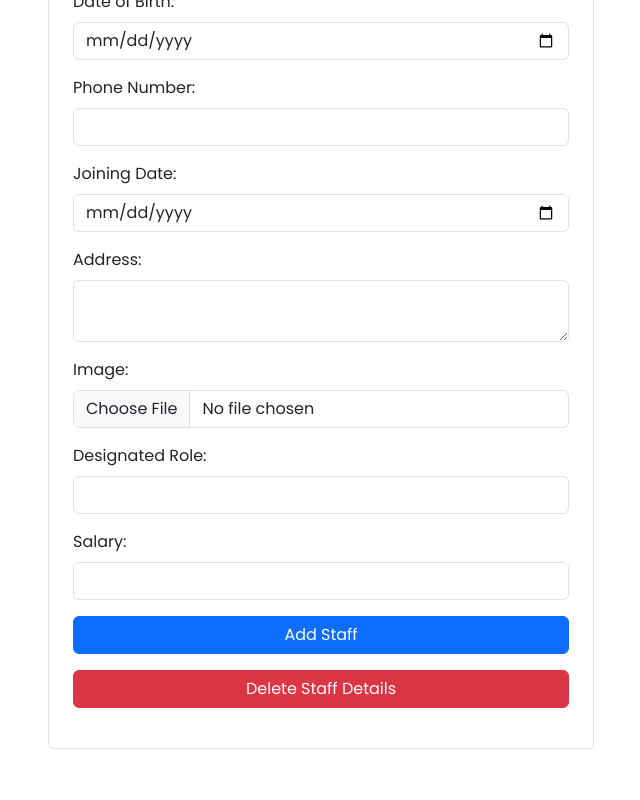
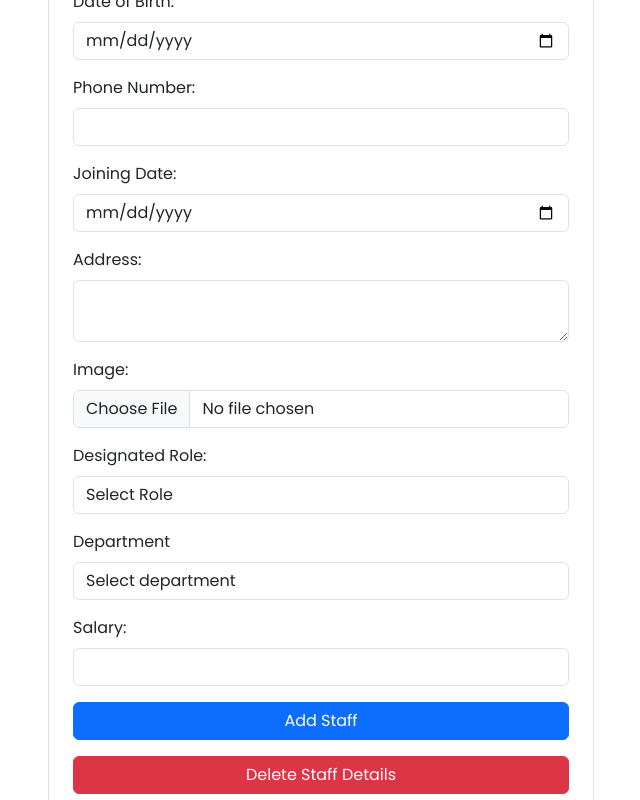
Before and after one commit to elvinjoy/HRM-admin-panel, a React (Vite) app: page /editstaff in a window 1280 px wide. Shown: the part 373-1173 px from the top of the page, without its empty margins (319-959 px from the left). Before the commit the page ends 1122 px from the top, so only its background shows below. Built offline with nearby package versions, Linux system fonts and the light colour scheme.

Commit message:
adding team lead is completed

```diff
--- a/src/components/addStaff/AddStaff.jsx
+++ b/src/components/addStaff/AddStaff.jsx
@@ -70,7 +70,19 @@ const AddStaff = () => {
                             </div>
                             <div className="mb-3">
                                 <label className="form-label">Designated Role:</label>
-                                <input type="text" className="form-control" name="designation" value={formData.designation} onChange={handleChange} />
+                                <select className="form-control" name="designation" value={formData.designation} onChange={handleChange}>
+                                    <option value="">Select Role</option>
+                                    <option value="Employee">Employee</option>
+                                    <option value="Team Lead">Team Lead</option>
+                                </select>
+                            </div>
+                            <div className="mb-3">
+                                <label className="form-label">Department</label>
+                                <select className="form-control" name="designation" value={formData.designation} onChange={handleChange}>
+                                    <option value="">Select department</option>
+                                    <option value="Employee">App development</option>
+                                    <option value="Team Lead">web development</option>
+                                </select>
                             </div>
                             <div className="mb-3">
                                 <label className="form-label">Salary:</label>
--- a/src/components/dashboard/AdminDashboard.jsx
+++ b/src/components/dashboard/AdminDashboard.jsx
@@ -2,6 +2,8 @@ import React, { useState, useEffect } from 'react';
 import { Link } from 'react-router-dom';
 import './AdminDashboard.css';
 import nike from '../../assets/nike-min.jpg';
+import profile from '../../assets/profile.jpg';
+import bluebag from '../../assets/blueBag.jpg';
 
 const AdminDashboard = () => {
   const [sidebarActive, setSidebarActive] = useState(false);
@@ -108,7 +110,7 @@ const AdminDashboard = () => {
             <i className="bx bx-search"></i>
           </div>
           <div className="profile-details">
-            <img src={nike} alt="" />
+            <img src={profile} alt="" />
             <span className="admin_name">Prem Shahi</span>
             <i className="bx bx-chevron-down"></i>
           </div>
@@ -119,7 +121,7 @@ const AdminDashboard = () => {
             <div className="box">
               <Link to="/addstaff">
                 <div className="right-side">
-                  <div className="box-topic">Add Staffs</div> {/* Removed text */}
+                  <div className="box-topic">Add Staffs</div>
                   <div className="indicator">
                     <i class='bx bxs-user-plus'></i>
                     <span className="text">Click Here</span>
@@ -131,7 +133,7 @@ const AdminDashboard = () => {
             <div className="box">
               <Link to="/allstaffs">
                 <div className="right-side">
-                  <div className="box-topic">Edit Staff</div> {/* Removed text */}
+                  <div className="box-topic">Edit Staff</div>
                   <div className="indicator">
                     <i className="bx bx-up-arrow-alt"></i>
                     <span className="text">Click Here</span>
@@ -143,7 +145,7 @@ const AdminDashboard = () => {
             <div className="box">
               <Link to="/addclients">
                 <div className="right-side">
-                  <div className="box-topic">Add Clients</div> {/* Removed text */}
+                  <div className="box-topic">Add Clients</div>
                   <div className="indicator">
                     <i className="bx bxs-user-plus"></i>
                     <span className="text">Click Here</span>
@@ -155,7 +157,7 @@ const AdminDashboard = () => {
             <div className="box">
               <Link to="/adddepartment">
                 <div className="right-side">
-                  <div className="box-topic">Add Department</div> {/* Removed text */}
+                  <div className="box-topic">Add Department</div>
                   <div className="indicator">
                     <i className="bx bx-building"></i>
                     <span className="text">Click Here</span>
@@ -234,7 +236,7 @@ const AdminDashboard = () => {
                 </li>
                 <li>
                   <Link to="#">
-                    <img src={nike} alt="" />
+                    <img src={bluebag} alt="" />
                     <span className="product">Hourglass Jeans </span>
                   </Link>
                   <span className="price">$1567</span>
@@ -248,7 +250,7 @@ const AdminDashboard = () => {
                 </li>
                 <li>
                   <Link to="#">
-                    <img src={nike} alt="" />
+                    <img src={bluebag} alt="" />
                     <span className="product">Hermes Silk Scarves.</span>
                   </Link>
                   <span className="price">$2312</span>
@@ -262,7 +264,7 @@ const AdminDashboard = () => {
                 </li>
                 <li>
                   <Link to="#">
-                    <img src={nike} alt="" />
+                    <img src={bluebag} alt="" />
                     <span className="product">Gucci Womens's Bags</span>
                   </Link>
                   <span className="price">$2345</span>
@@ -277,7 +279,7 @@ const AdminDashboard = () => {
                 </li>
                 <li>
                   <Link to="#">
-                    <img src={nike} alt="" />
+                    <img src={bluebag} alt="" />
                     <span className="product">Bilack Wear's Shirt</span>
                   </Link>
                   <span className="price">$1245</span>
--- a/src/components/editStaff/EditStaff.jsx
+++ b/src/components/editStaff/EditStaff.jsx
@@ -73,7 +73,19 @@ const EditStaff = () => {
                             </div>
                             <div className="mb-3">
                                 <label className="form-label">Designated Role:</label>
-                            <input type="text" className="form-control" name="designation" value={formData.designation} onChange={handleChange} />
+                                <select className="form-control" name="designation" value={formData.designation} onChange={handleChange}>
+                                    <option value="">Select Role</option>
+                                    <option value="Employee">Employee</option>
+                                    <option value="Team Lead">Team Lead</option>
+                                </select>
+                            </div>
+                            <div className="mb-3">
+                                <label className="form-label">Department</label>
+                                <select className="form-control" name="designation" value={formData.designation} onChange={handleChange}>
+                                    <option value="">Select department</option>
+                                    <option value="Employee">App development</option>
+                                    <option value="Team Lead">web development</option>
+                                </select>
                             </div>
                             <div className="mb-3">
                                 <label className="form-label">Salary:</label>
```
Also changed, not shown: src/assets/addidas.jpg (deleted), src/assets/shirt.jpg (deleted). Lines whose indentation alone changed are shown as unchanged.
